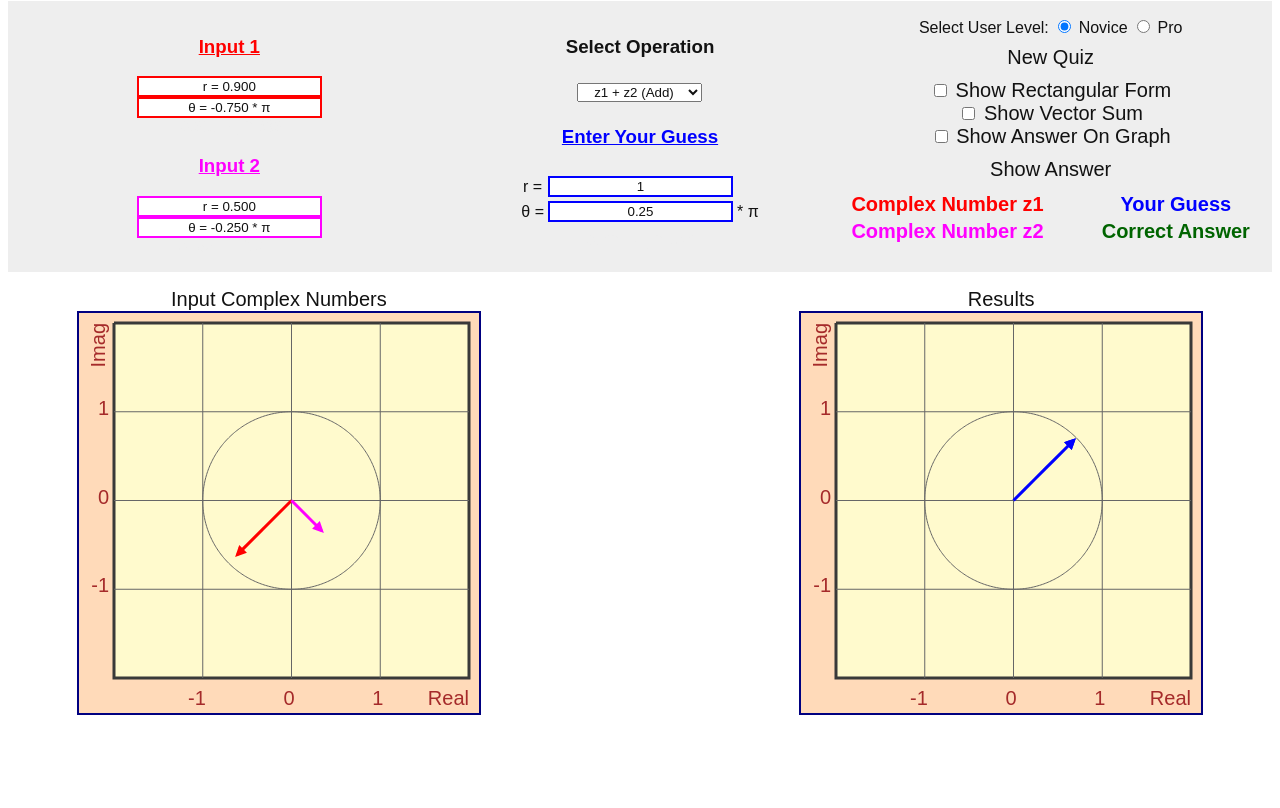
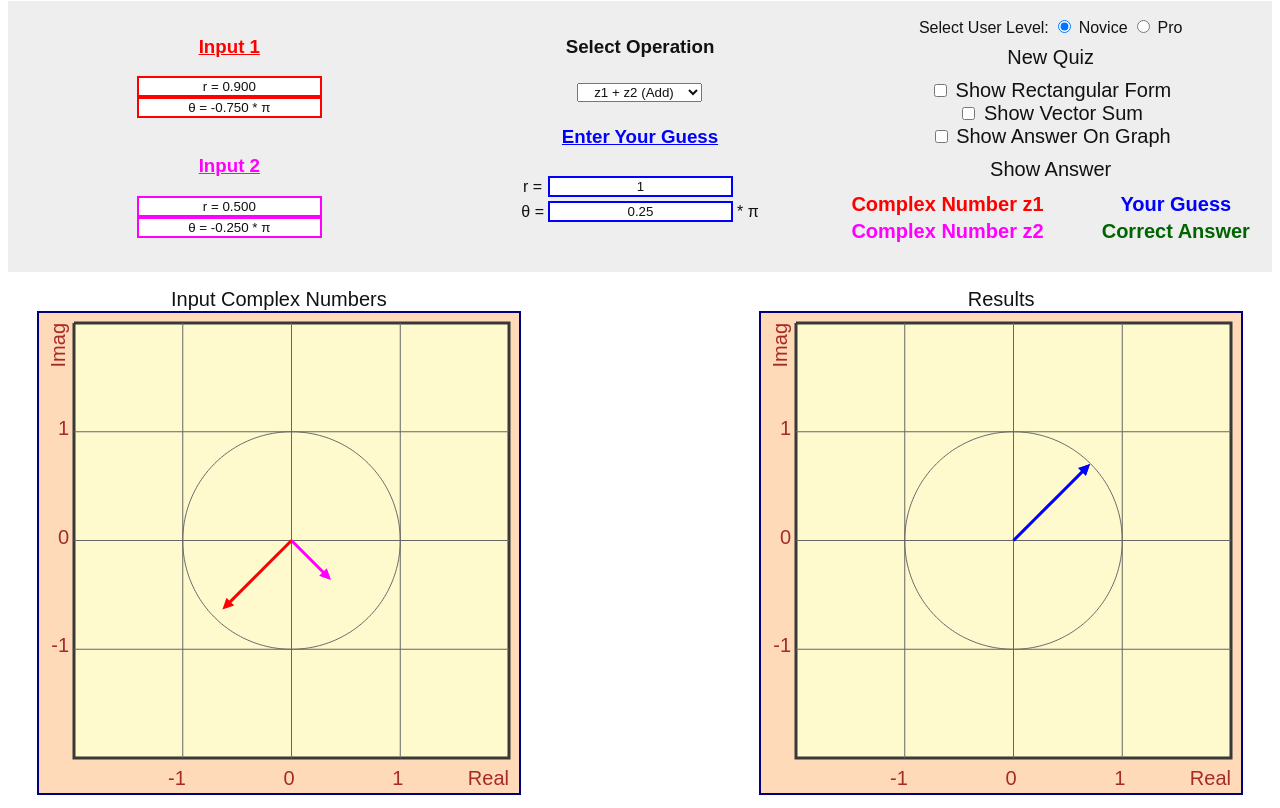
Before and after one commit to amarnaths0005/zDrill, a plain HTML site: page index.html in a window 1280 px wide. Shown: the part 79-887 px from the top of the page. Before the commit the page ends 807 px from the top, so only its background shows below. Drawn offline with Linux system fonts and the light colour scheme.

Commit message:
Update index.html

```diff
--- a/index.html
+++ b/index.html
@@ -103,7 +103,7 @@
             <div class="bottomdiv">
                 <div>
                     <div> Input Complex Numbers </div>
-                    <canvas id="canvasQuestion" width="400" height="400">
+                    <canvas id="canvasQuestion" width="480" height="480">
                         Your browser does not support canvas
                     </canvas>
                 </div>
@@ -113,7 +113,7 @@
                 </div>
                 <div>
                     <div> Results</div>
-                    <canvas id="canvasResult" width="400" height="400">
+                    <canvas id="canvasResult" width="480" height="480">
                         Your browser does not support canvas
                     </canvas>
                 </div>
```
